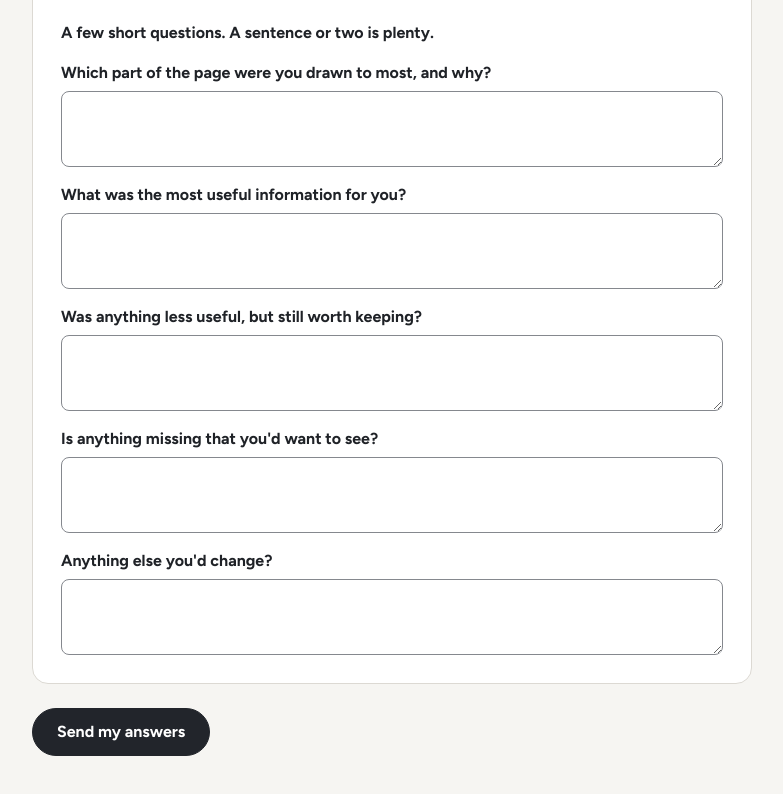
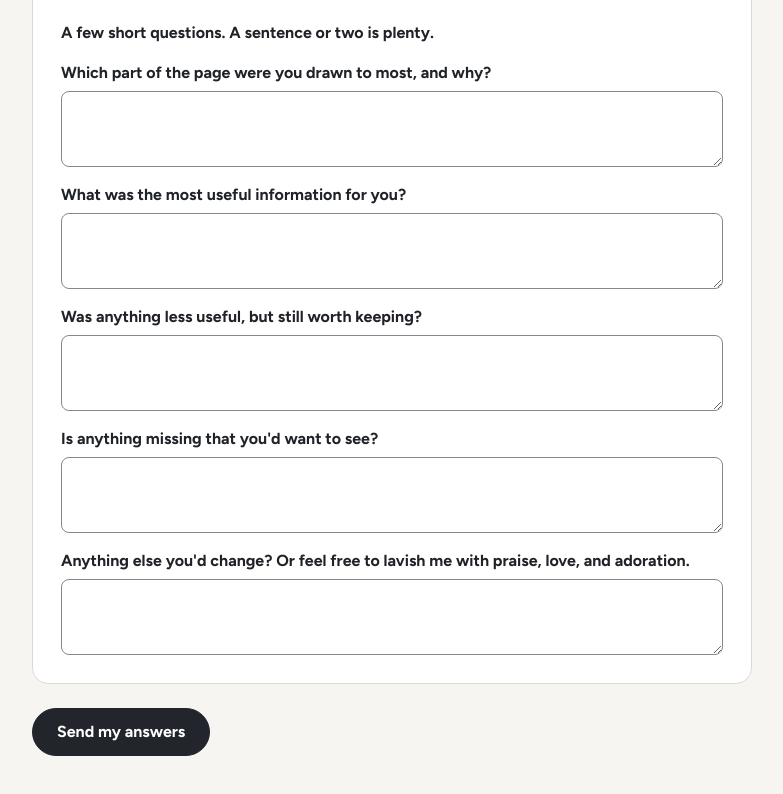
Before and after one commit to aoutlaw/goodreads-dashboard, a plain HTML site: page usabilitytest/index.html in a window 1280 px wide. Shown: the part 6199-6993 px from the top of the page, without its empty margins (248-1031 px from the left). Drawn offline with Linux system fonts and the light colour scheme.

Commit message:
Updated the final question on the survey page.

```diff
--- a/usabilitytest/index.html
+++ b/usabilitytest/index.html
@@ -173,7 +173,7 @@
     ["q3", "Was anything less useful, but still worth keeping?"],
     ["q4", "Is anything missing that you'd want to see?"],
     ["q5", "Did you want a way to jump between sections?", ["A row of section buttons", "A \"Jump to\" button", "No, scrolling is fine"], "Mobile"],
-    ["q6", "Anything else you'd change?"]
+    ["q6", "Anything else you'd change? Or feel free to lavish me with praise, love, and adoration."]
   ];
 
   var form = document.getElementById("test");
```
